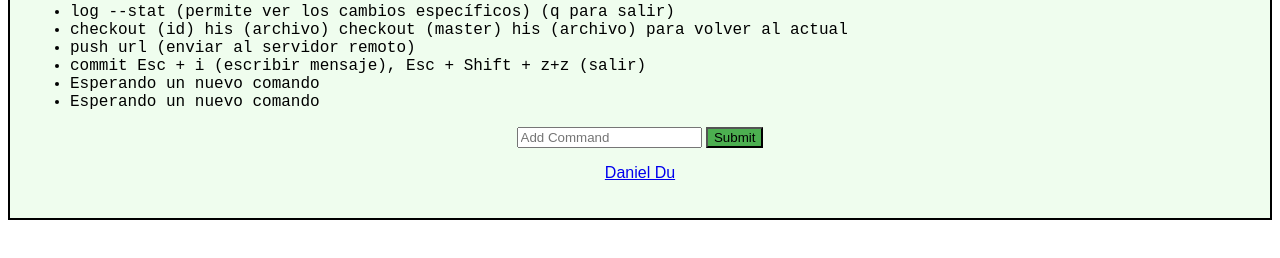
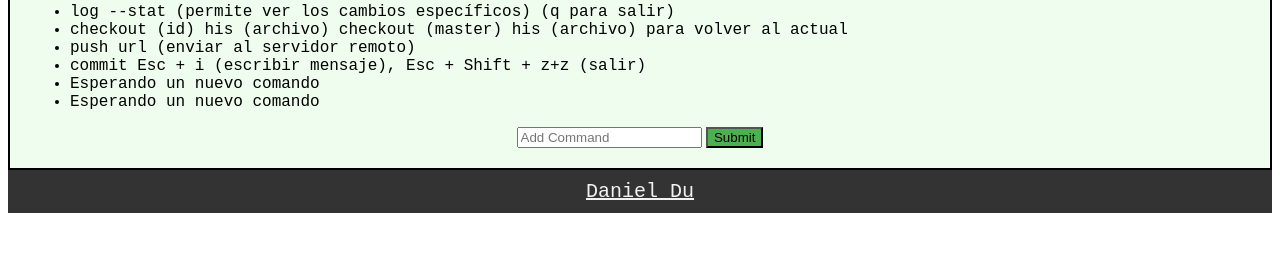
Before and after one commit to DanielDuDev/CourseGIT, a plain HTML site: page index.htm in a window 1280 px wide. Shown: the part 268-526 px from the top of the page. Drawn offline with Linux system fonts and the light colour scheme.

Commit message:
modificando footer

```diff
--- a/index.htm
+++ b/index.htm
@@ -46,10 +46,13 @@
             <button >Submit</button>
         </form>
     </div>
-
+    </div>
     <div class="footer">
-        <a href="danydu1299@gmail.com" target="_blank"><p >Daniel Du</p></a>
-    </div>
+        <a href="https://www.instagram.com/__medicendu/" target="_blank">Daniel Du</a>
+      </div>
 
 </body>
+
+
+
 </html>
--- a/main.css
+++ b/main.css
@@ -53,22 +53,23 @@ button {
   float: left;
   background-color: #4caf50;
   color: white;
-
+}
 .footer {
   background-color: #333;
   overflow: hidden;
 }
 
-.footer p {
+.footer a {
   float: center;
   color: #f2f2f2;
   text-align: center;
   font-size: 20px;
   display: block;
-  padding: 10px 10x;
+  padding: 10px 10px;
+  font-family: "Courier New", Courier, monospace;
 }
 
-.footer p:hover {
+.footer a:hover {
   background-color: green;
   color: black;
 }
```
